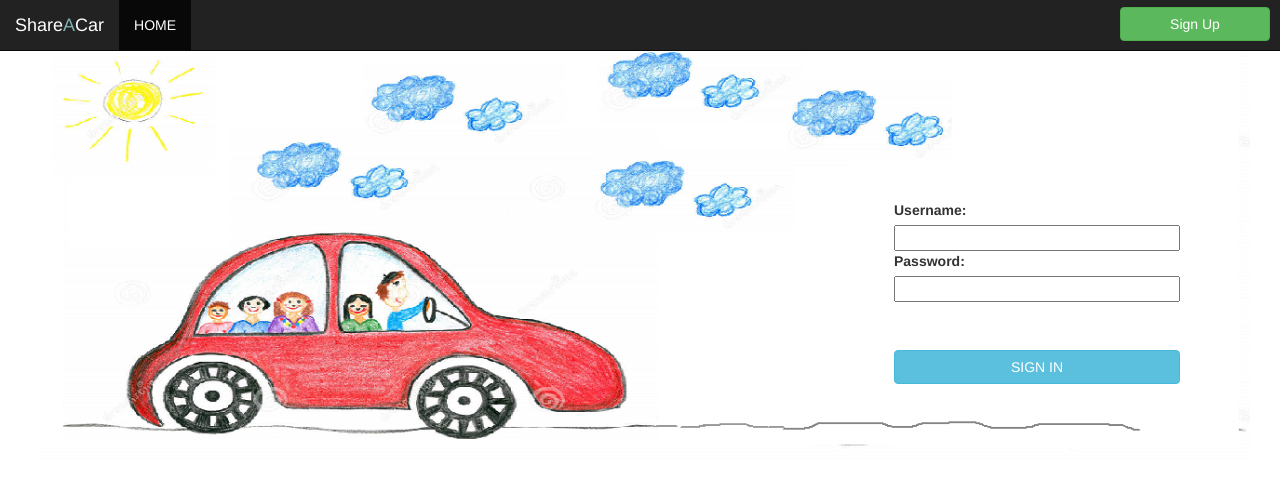
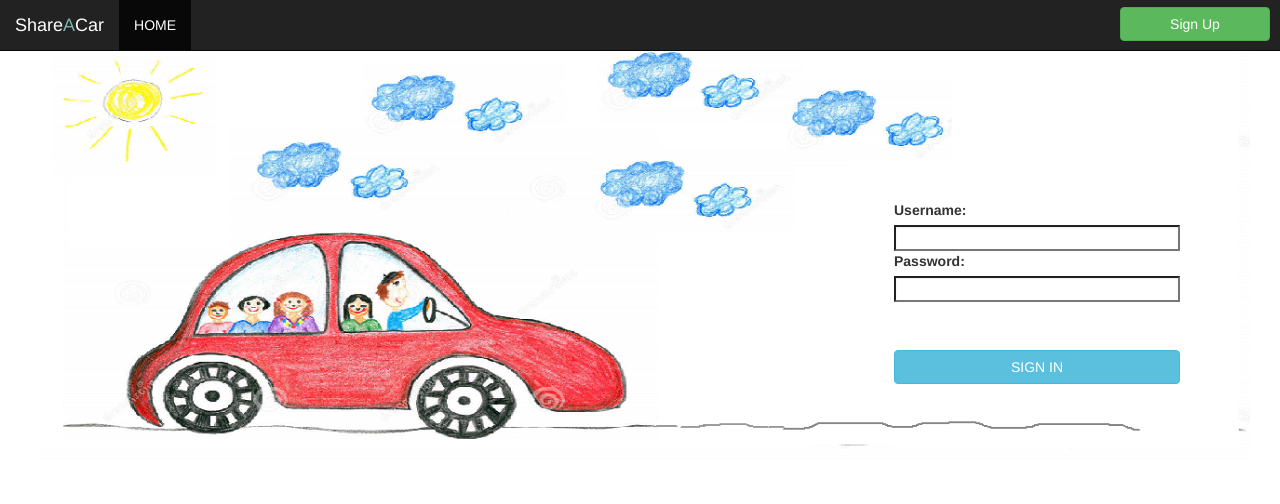
Before and after one commit to aakash-cr7/shareAcar, a Django app: page / in a window 1280 px wide. Shown: the top 504 px of the page. Run offline with Django 3.2, Linux system fonts and the light colour scheme; parts of the project's set-up code (start-up, migrations or seed data) failed here and were passed over; some libraries are stand-ins or nearby versions.

Commit message:
Cool styling of form text area- I

```diff
--- a/templates/index.html
+++ b/templates/index.html
@@ -35,9 +35,9 @@
     <form id="login_form" method="POST" action="/login">
             {% csrf_token %}
             <label for="username">Username:</label><br>
-            <input type="text" name="username" value="" size="32"><br>
+            <input type="text" name="username" class="userName" value="" size="32" style="box-shadow: inset 0 1px 2px rgba(0,0,0,0.075);"><br>
             <label for="password">Password:</label><br>
-            <input type="password" name="password" value="" size="32"><br>
+            <input type="password" name="password" class="pwd" value="" size="32" style="box-shadow: inset 0 1px 2px rgba(0,0,0,0.075);"><br>
             <input class="btn btn-info btn-block signMe" type="submit" value="SIGN IN">
         </form>
 
```
